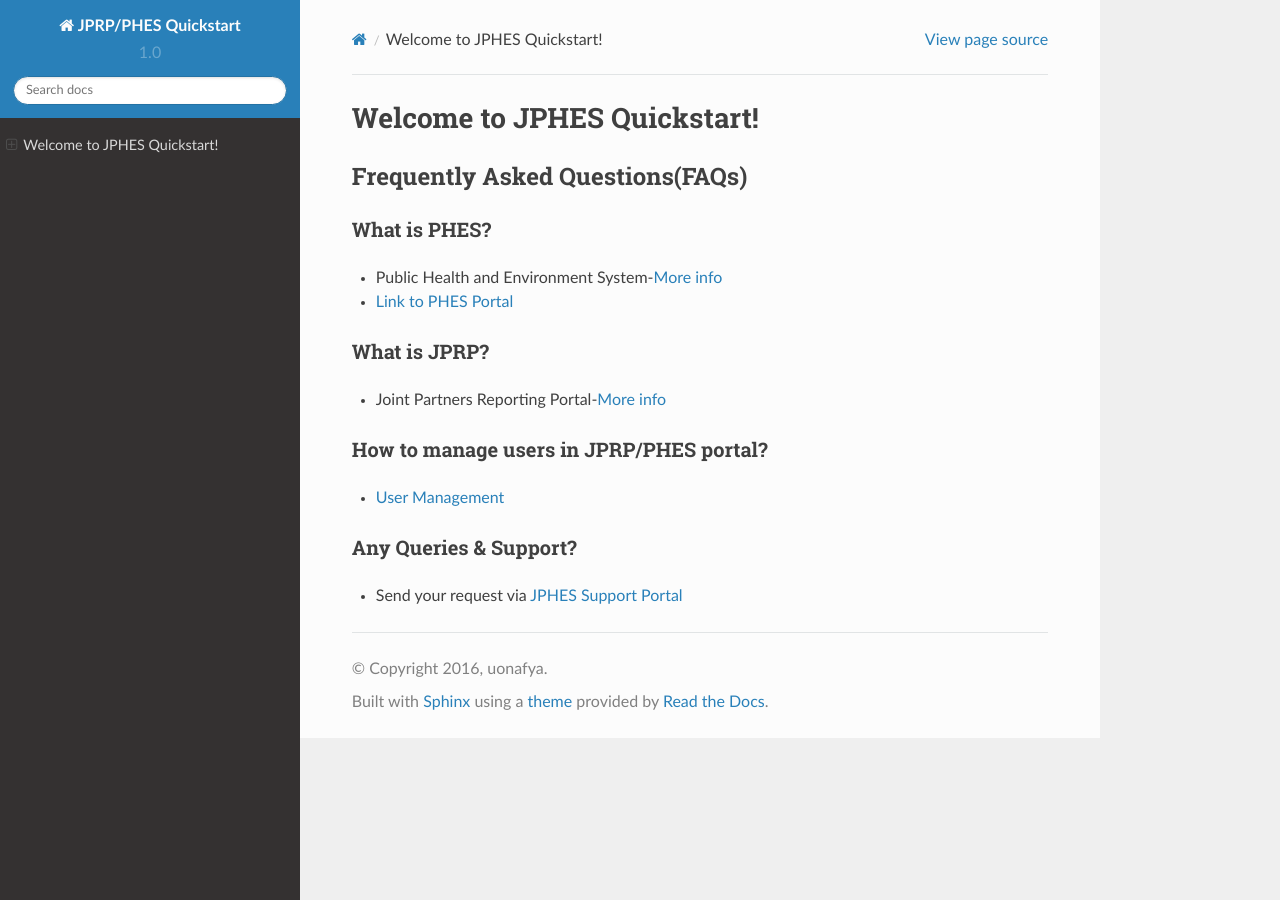
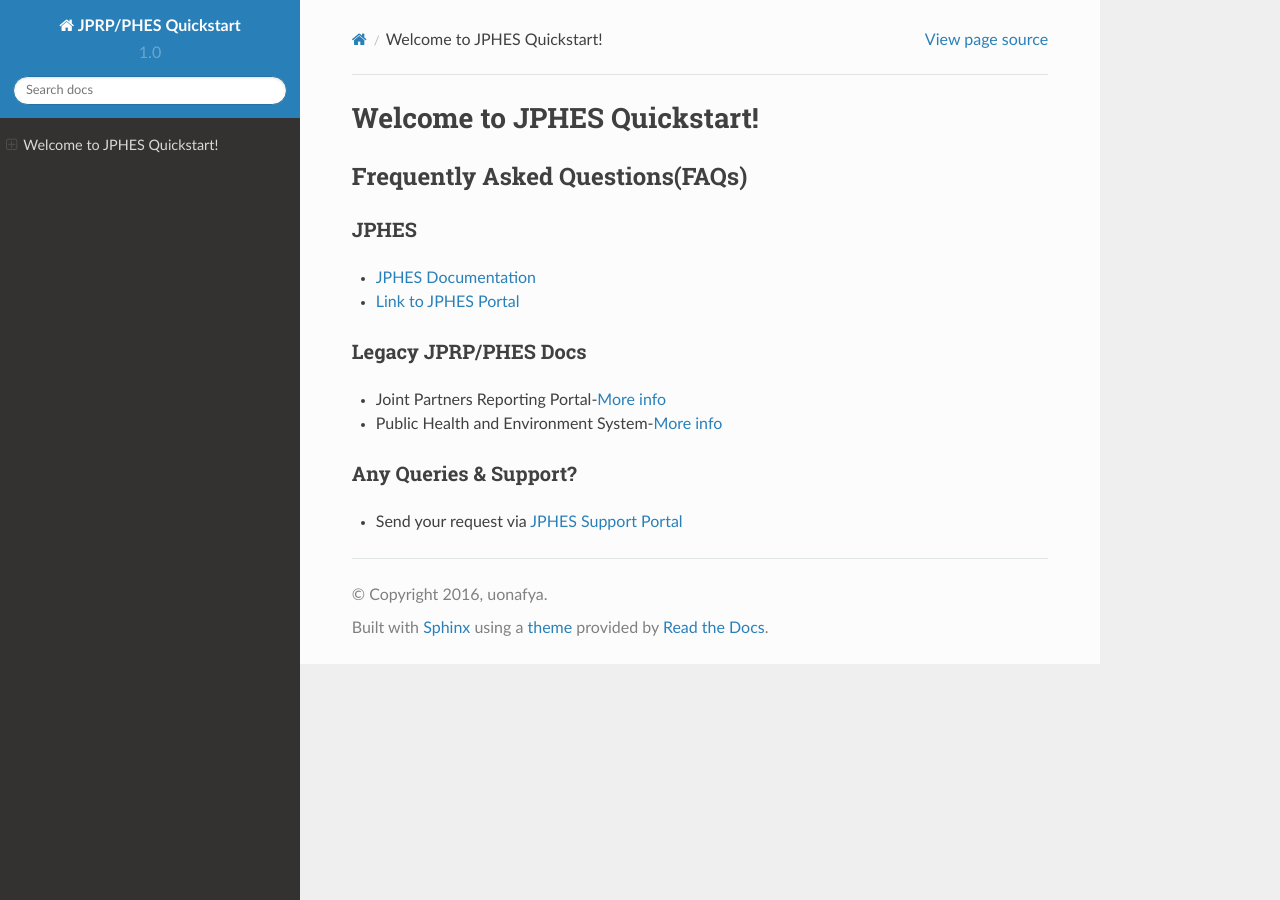
Before and after one commit to uonafya/quickstart, a Sphinx documentation site: the page built from source/index.rst, in a window 1280 px wide. Built offline with Sphinx 7.4.7 and the Read the Docs theme 2.0.0, drawn with Linux system fonts in a browser that asks for light colours.

Commit message:
Update index.rst

```diff
--- a/source/index.rst
+++ b/source/index.rst
@@ -8,27 +8,19 @@
 
 Frequently Asked Questions(FAQs)
 ---------------------------------
-What is PHES?
+JPHES
 ++++++++++++++
+- `JPHES Documentation <http://jphes-docs.readthedocs.io>`_
+- `Link to JPHES Portal <http://jphesportal.uonbi.ac.ke>`_
+
+Legacy JPRP/PHES Docs
+++++++++++++++++++++++
+- Joint Partners Reporting Portal-`More info <http://jprp-docs.readthedocs.org/en/latest/>`_
 - Public Health and Environment System-`More info <http://phes-docs.readthedocs.org/en/latest/index.html>`_
-- `Link to PHES Portal <http://41.89.93.235:8080>`_
-
-
-What is JPRP?
-++++++++++++++
-- Joint Partners Reporting Portal-`More info <http://jprp-docs.readthedocs.org/en/latest/>`_
-
-
-How to manage users in JPRP/PHES portal?
-+++++++++++++++++++++++++++++++++++++++++
-- `User Management <http://jprp-docs.readthedocs.org/en/latest/users.html>`_
 
 Any Queries & Support?
-+++++++++++++++++++++++++++++++++++++++++
++++++++++++++++++++++++++
 - Send your request via `JPHES Support Portal <https://jphes-support.on.spiceworks.com/portal>`_
-
-
-
 
 
 
```
